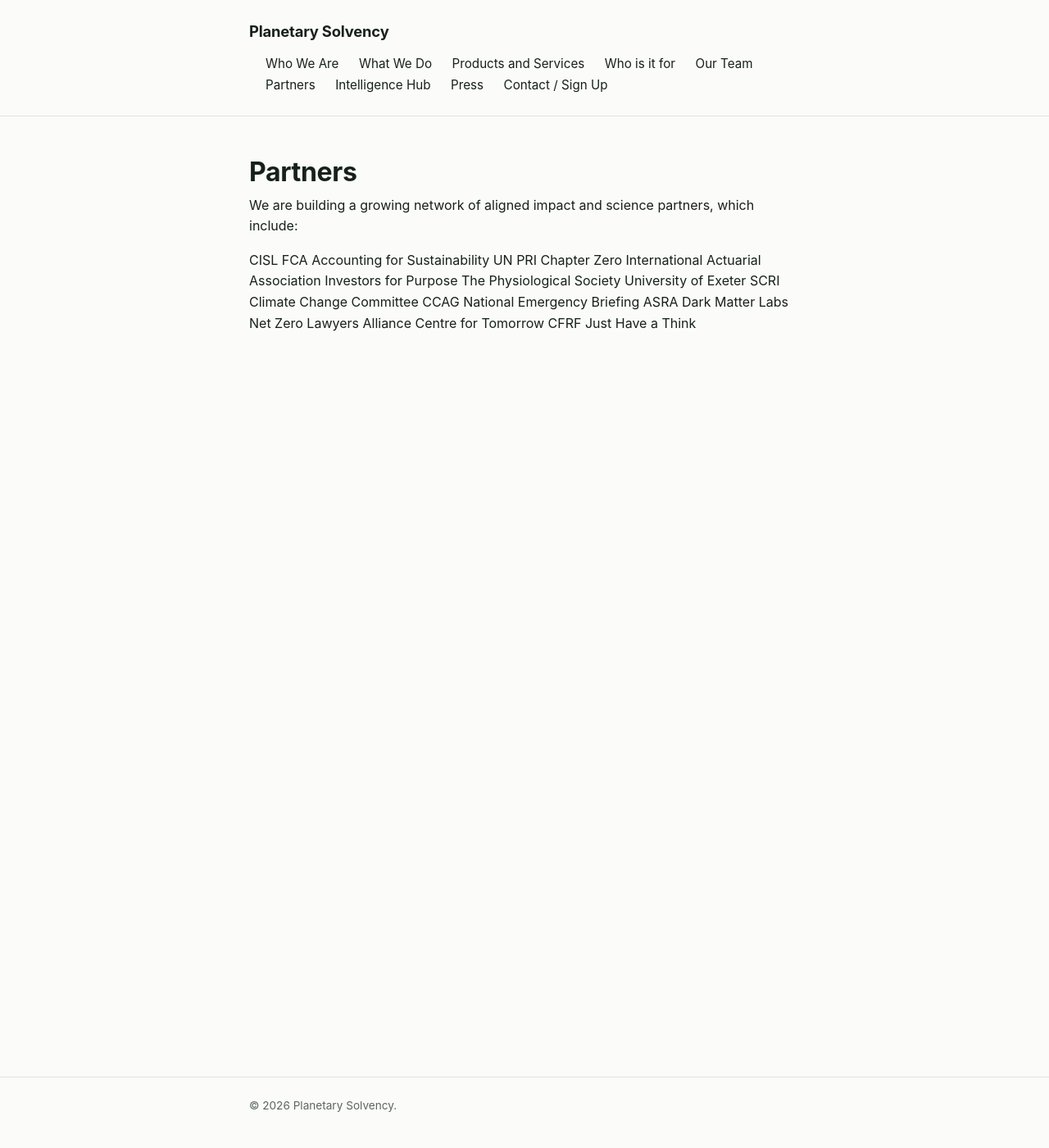
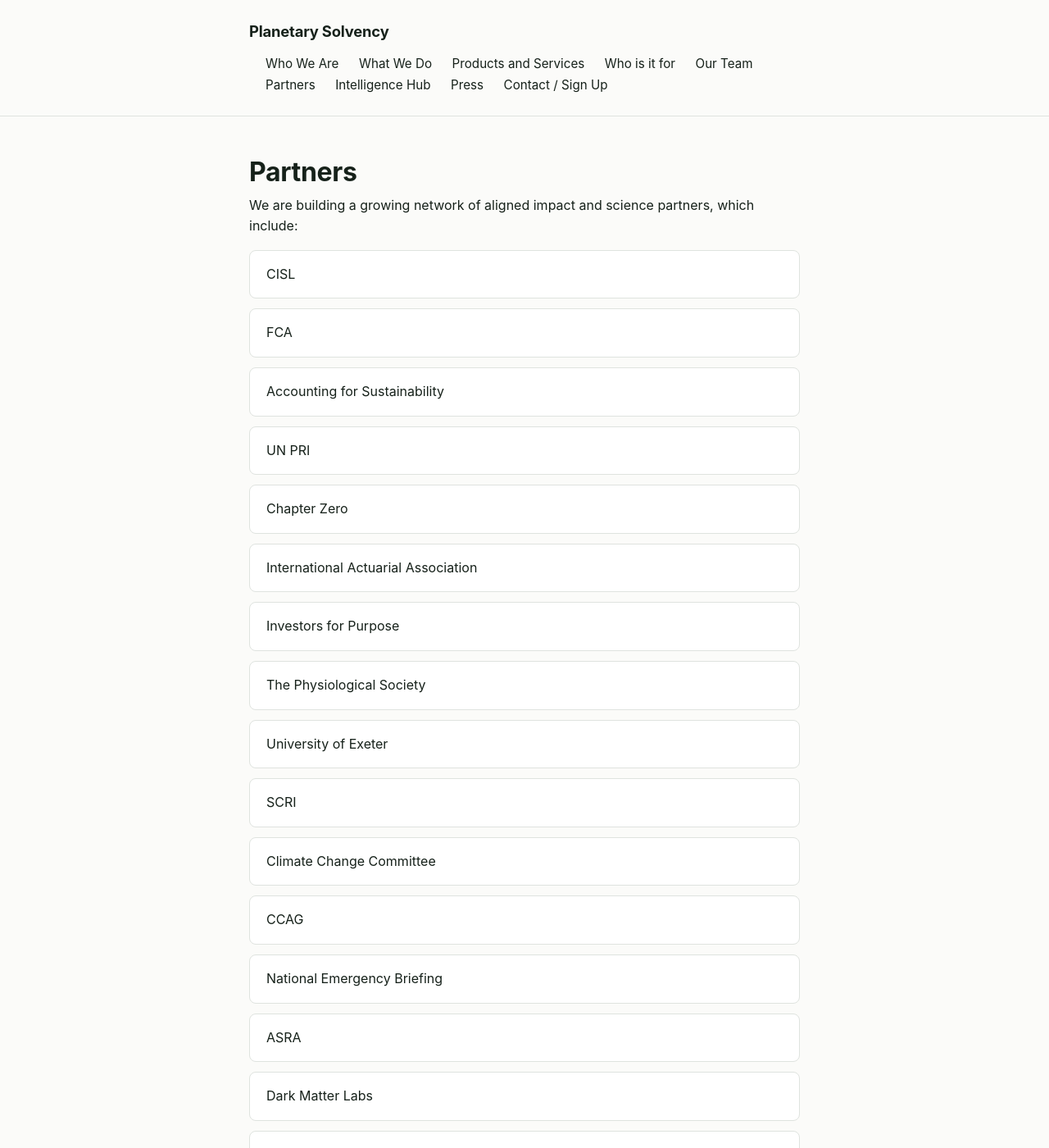
Before and after one commit to planetarysolvencyadmin/ps-website, a Jekyll site: the page built from partners.markdown, in a window 1280 px wide and 1400 px high. Shown: the whole window at 82% size. Built offline with Jekyll 4.4.1, drawn with Linux system fonts in a browser that asks for light colours; some of the changed text lies outside the part shown.

Commit message:
Updated Partners

```diff
--- a/partners.markdown
+++ b/partners.markdown
@@ -7,22 +7,22 @@ layout: page
 
 We are building a growing network of aligned impact and science partners, which include:
 
-CISL
-FCA
-Accounting for Sustainability
-UN PRI
-Chapter Zero
-International Actuarial Association
-Investors for Purpose
-The Physiological Society
-University of Exeter
-SCRI
-Climate Change Committee
-CCAG
-National Emergency Briefing
-ASRA
-Dark Matter Labs
-Net Zero Lawyers Alliance
-Centre for Tomorrow
-CFRF
-Just Have a Think
+* CISL
+* FCA
+* Accounting for Sustainability
+* UN PRI
+* Chapter Zero
+* International Actuarial Association
+* Investors for Purpose
+* The Physiological Society
+* University of Exeter
+* SCRI
+* Climate Change Committee
+* CCAG
+* National Emergency Briefing
+* ASRA
+* Dark Matter Labs
+* Net Zero Lawyers Alliance
+* Centre for Tomorrow
+* CFRF
+* Just Have a Think
```
